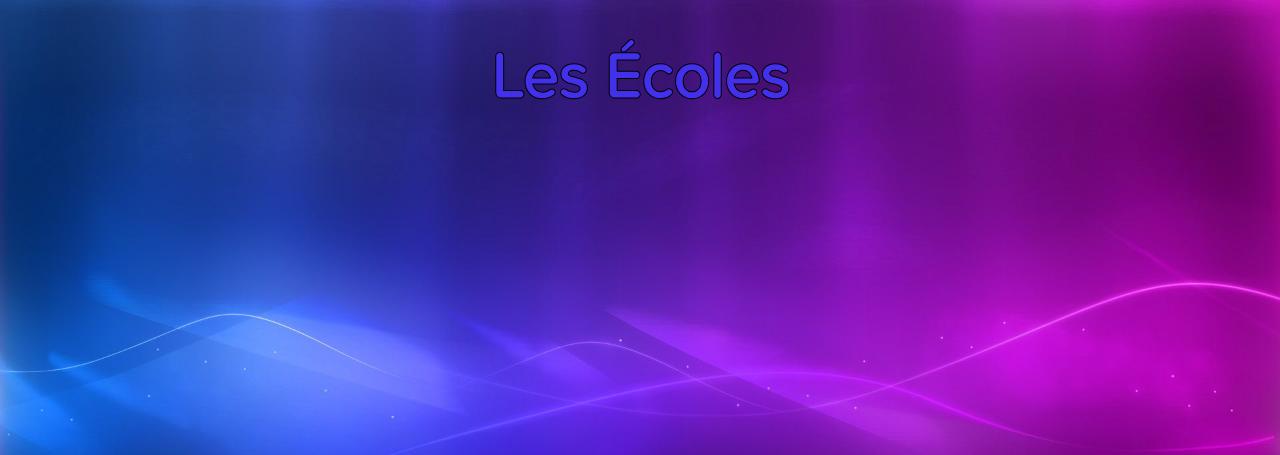
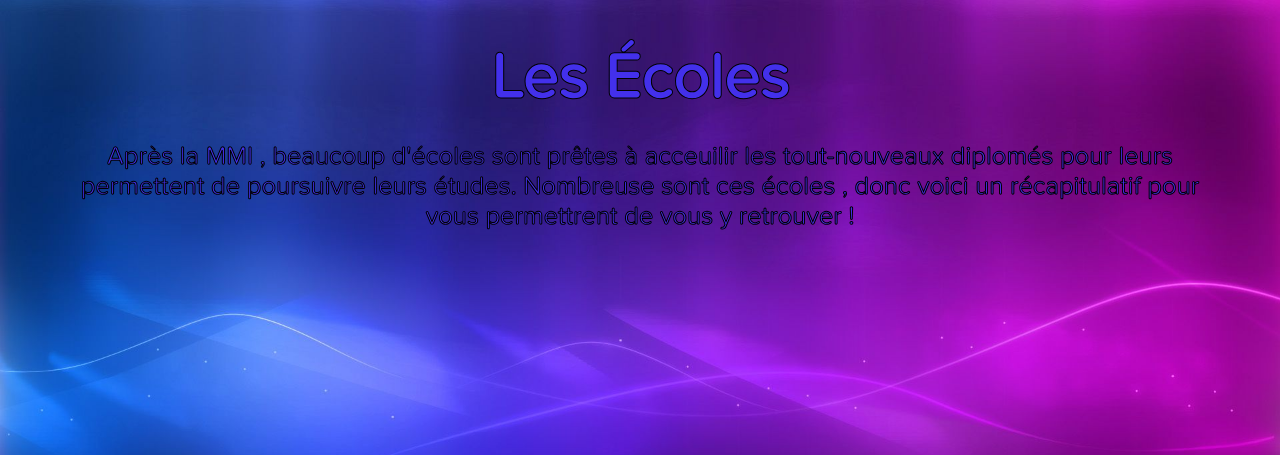
Before and after one commit to Aveeden/laMMI, a PHP site: page /ecoles.php in a window 1280 px wide. Shown: the top 455 px of the page. Run offline with PHP 8.4, Linux system fonts and the light colour scheme; some libraries are stand-ins or nearby versions.

Commit message:
Update ecoles.php

```diff
--- a/lammi/ecoles.php
+++ b/lammi/ecoles.php
@@ -9,5 +9,9 @@
 </head>
 <body>
     <h1>Les Écoles</h1>
+
+    <p>Après la MMI , beaucoup d'écoles sont prêtes à acceuilir les tout-nouveaux diplomés pour leurs permettent de poursuivre leurs études.
+        Nombreuse sont ces écoles , donc voici un récapitulatif pour vous permettrent de vous y retrouver !
+    </p>
 </body>
 </html>
```
